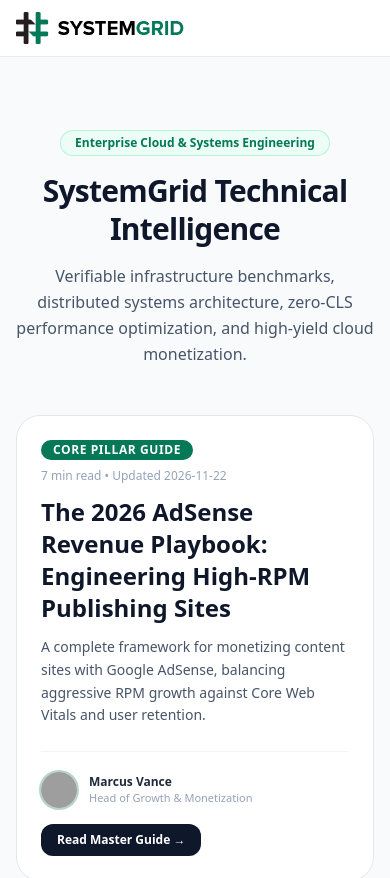
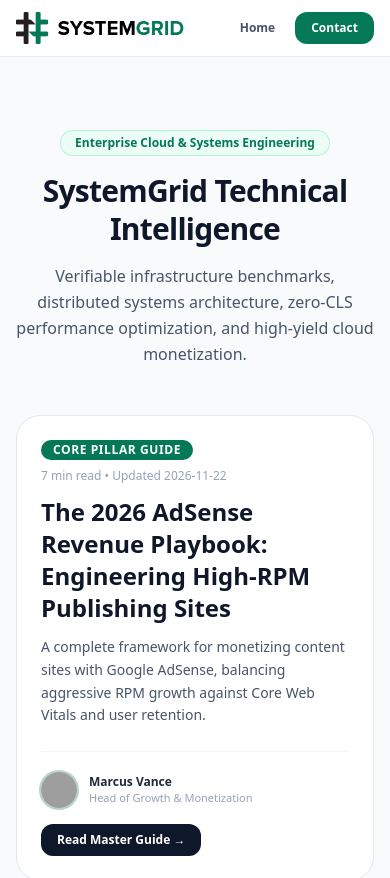
Before and after one commit to Sarthak1113/systemgrid, a Next.js app: page / in a window 390 px wide. Shown: the top 878 px of the page. Built offline with nearby package versions, Linux system fonts and the light colour scheme; no server answers; grey boxes are pictures that could not be loaded.

Commit message:
style: simplify navbar to Home link and Contact CTA button

```diff
--- a/src/app/layout.tsx
+++ b/src/app/layout.tsx
@@ -72,20 +72,20 @@ export default function RootLayout({
               <Logo width={160} height={30} />
             </Link>
 
-            <nav className="hidden md:flex items-center gap-6 text-xs font-semibold text-slate-600 dark:text-slate-300">
-              <Link href="/" className="hover:text-[#047857] dark:hover:text-emerald-400 transition-colors">
+            <div className="flex items-center gap-5">
+              <Link
+                href="/"
+                className="text-xs font-semibold text-slate-600 hover:text-[#047857] dark:text-slate-300 dark:hover:text-emerald-400 transition-colors"
+              >
                 Home
               </Link>
-              <Link href="/blog/ad-monetization-playbook-2026" className="hover:text-[#047857] dark:hover:text-emerald-400 transition-colors">
-                Architecture Playbook
-              </Link>
-              <Link href="/about" className="hover:text-[#047857] dark:hover:text-emerald-400 transition-colors">
-                Editorial Board & E-E-A-T
-              </Link>
-              <Link href="/contact" className="hover:text-[#047857] dark:hover:text-emerald-400 transition-colors">
+              <Link
+                href="/contact"
+                className="inline-flex items-center justify-center rounded-xl bg-[#047857] px-4 py-2 text-xs font-bold text-white shadow-xs hover:bg-[#065f46] transition-colors"
+              >
                 Contact
               </Link>
-            </nav>
+            </div>
 
 
           </div>
```
Also changed, not shown: demo-preview.html (+8 -5 lines).
